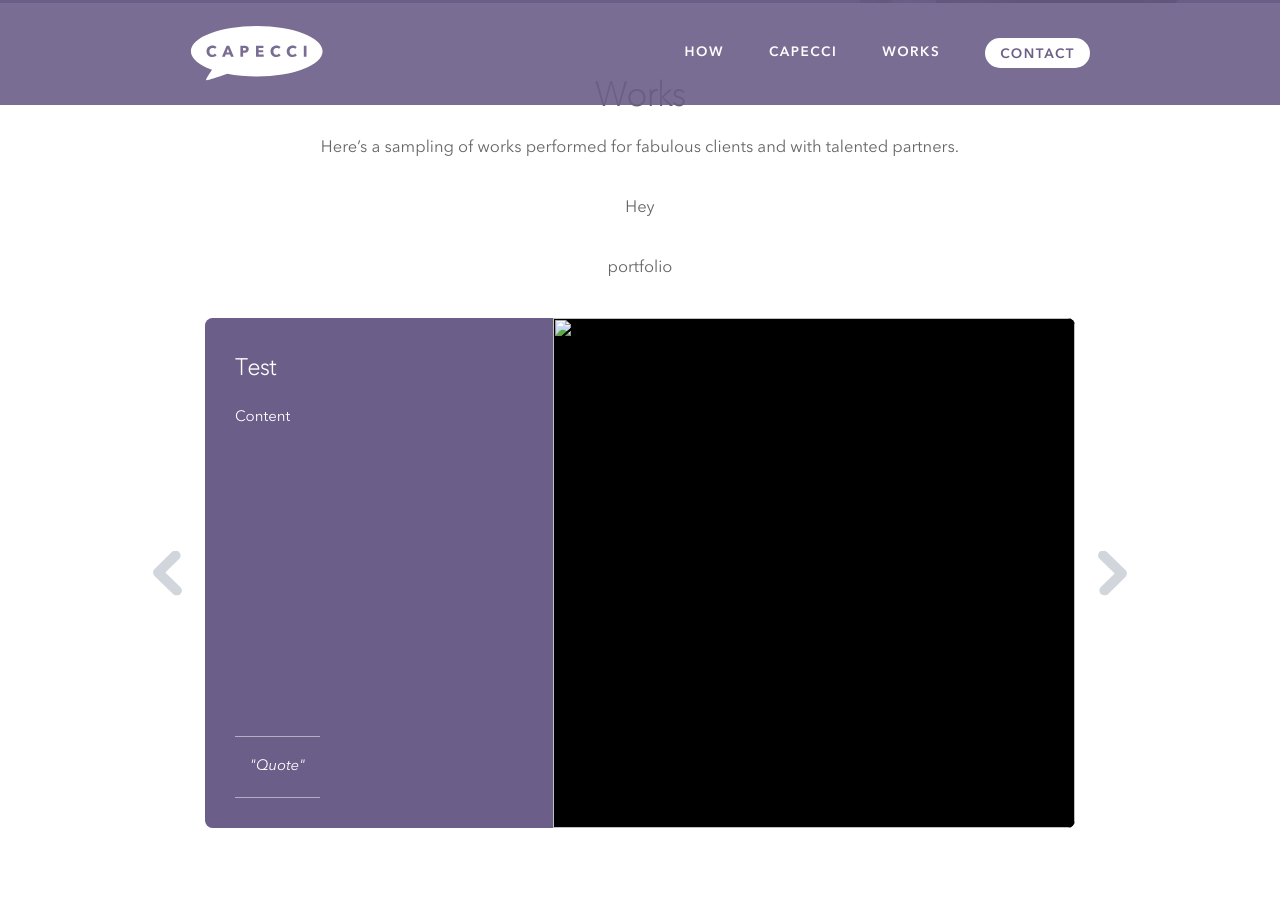
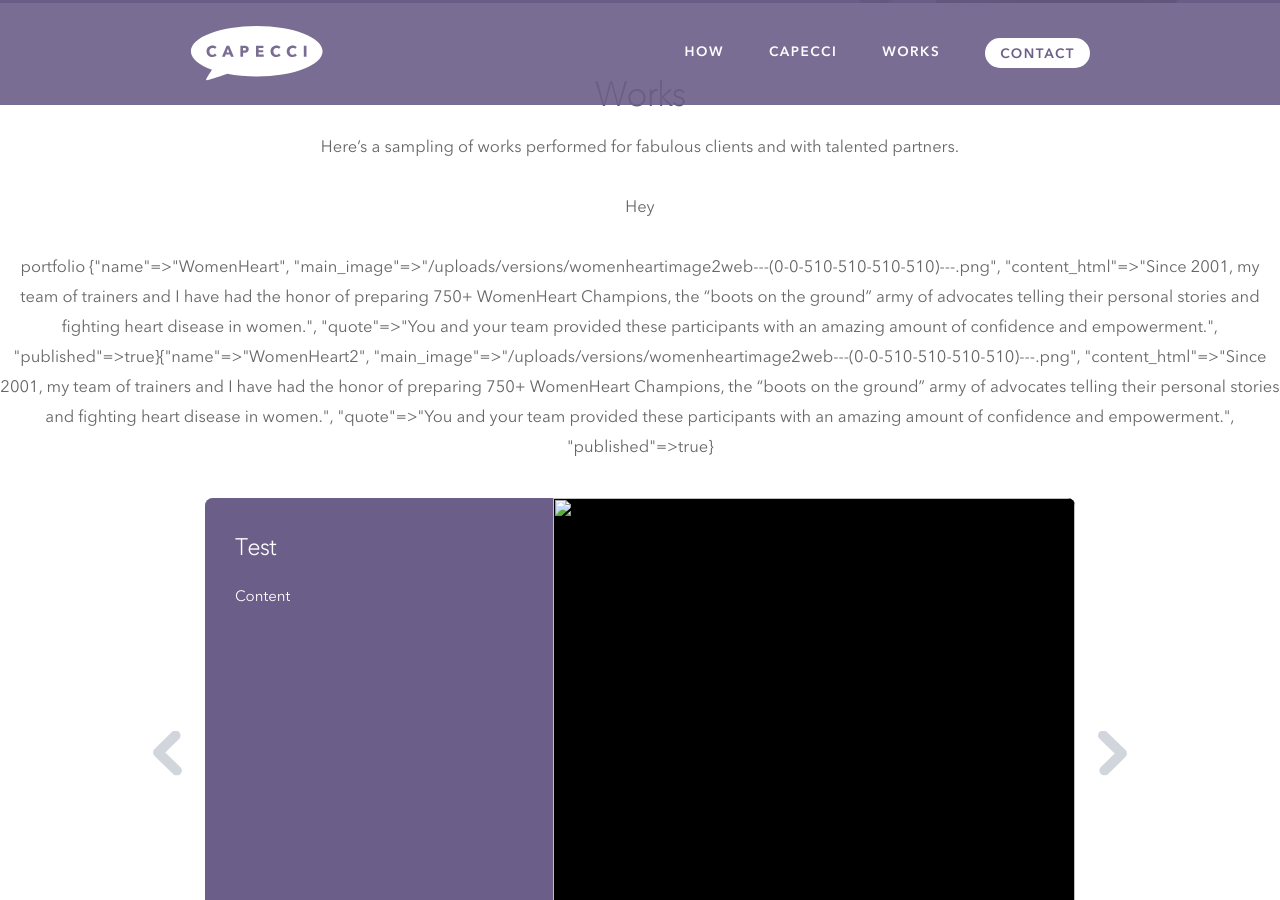
Before and after one commit to tbenbow/capecci, a Jekyll site: the page built from index.html, in a window 1280 px wide and 900 px high, scrolled down 2822 px. Built offline with Jekyll 4.4.1, drawn with Linux system fonts in a browser that asks for light colours; some of the changed lines change nothing that is shown.

Commit message:
Updated 'index.html' via CloudCannon

```diff
--- a/index.html
+++ b/index.html
@@ -11,7 +11,6 @@
     content_html: Since 2001, my team of trainers and I have had the honor of preparing 750+ WomenHeart Champions, the “boots on the ground” army of advocates telling their personal stories and fighting heart disease in women.
     quote: You and your team provided these participants with an amazing amount of confidence and empowerment.
     published: true
-testtest: Hello World
 ---
 <section id="hero">
     <img class="hero-image" src="./img/audience.jpg" />
@@ -27,7 +26,6 @@
 
 <section id="presentation">
     <div class="content">
-        <h1>hey {{ page.testtest }} </h1>
         <h1 class="editable">Presentation and<br />Media Training</h1>
         <p class="editable">Present your best self in informal talks, business presentations, keynote speeches and media interviews.</p>
     </div>
@@ -125,7 +123,7 @@
     <p class="editable">Here’s a sampling of works performed for  fabulous clients and with talented partners.</p>
 
      <p>Hey</p>
-     <p>portfolio {{ site.portfolio | json }}</p>
+     <p>portfolio {{ page.portfolio | json }}</p>
     {% for project in site.portfolio %}
         <p>Hello {{ project | json }}</p>
     {% endfor %}
@@ -142,7 +140,7 @@
             </div>
         </div>
 
-        {% for project in portfolio %}
+        {% for project in page.portfolio %}
         <div class="card">
             <div class="image editable"><img src="{{ project.main_image }}" /></div>
             <div class="content editable">
```
